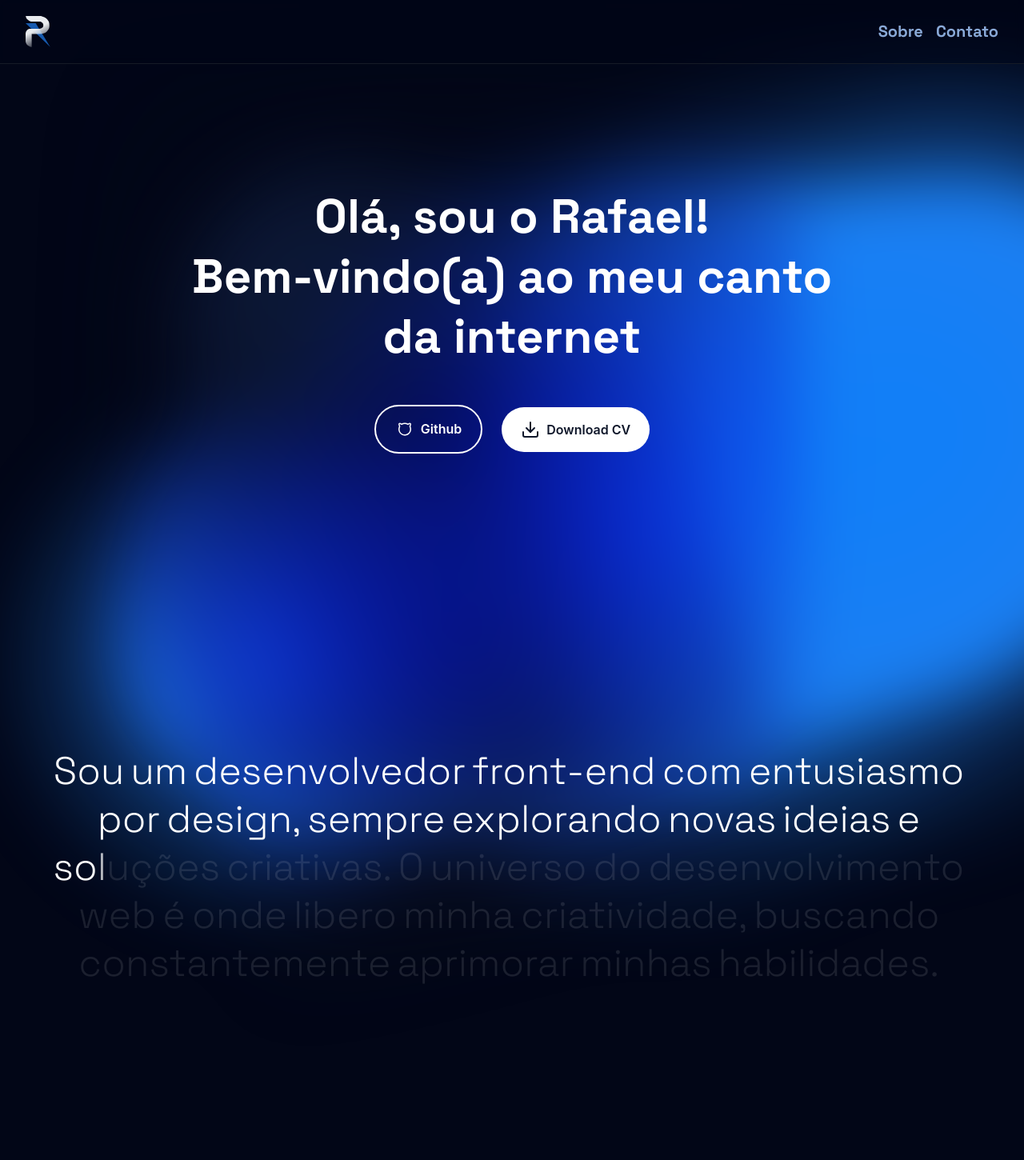
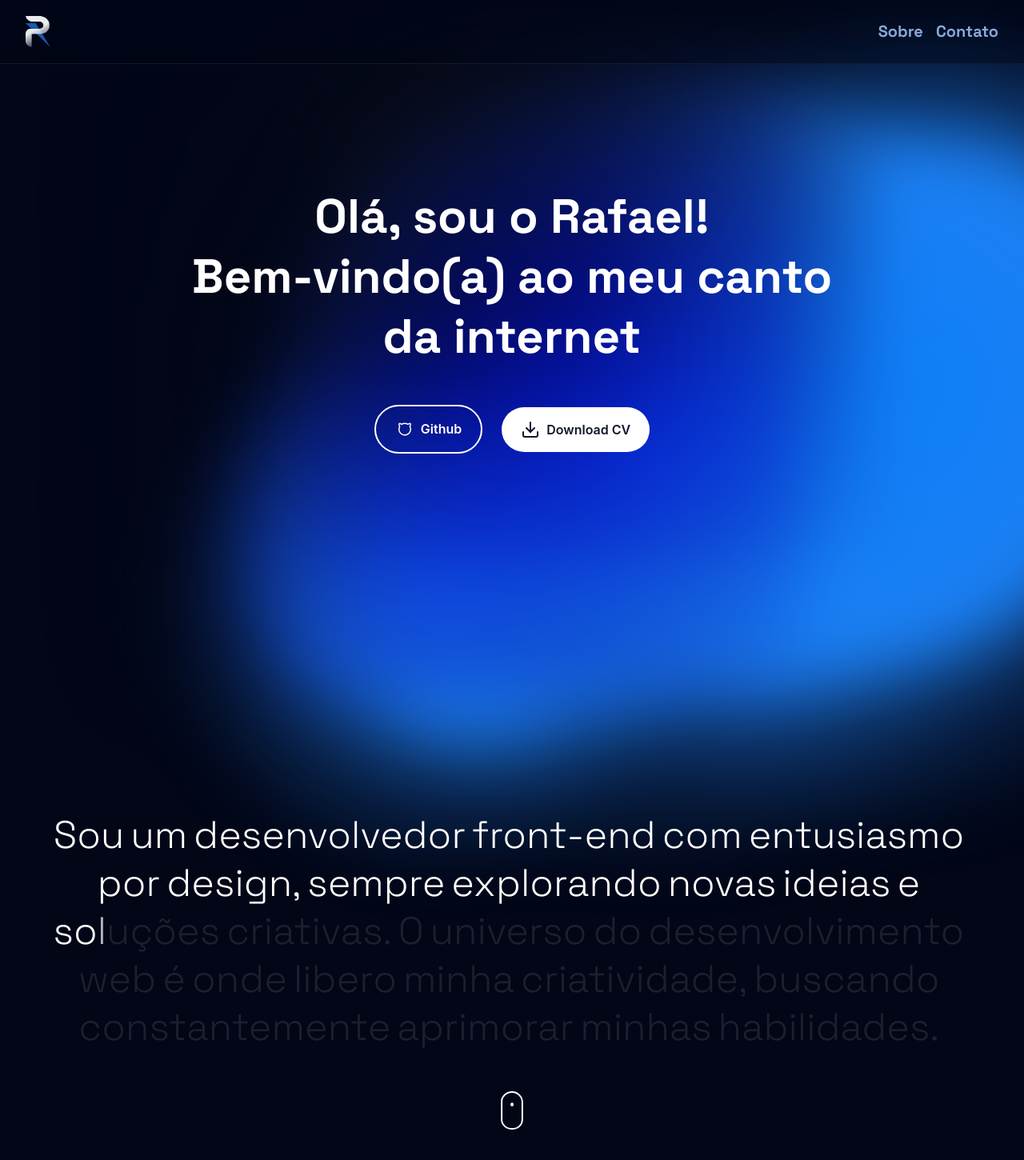
Before and after one commit to rafaa-freitas/portfolio, a React (Vite) app: page / in a window 1280 px wide. Shown: the top 1450 px of the page at 80% size. Built offline with nearby package versions, Linux system fonts and the light colour scheme.

Commit message:
feat: Adding mouse animation to paragraph reveal

```diff
--- a/src/components/Paragraph/ParagraphReveal.module.css
+++ b/src/components/Paragraph/ParagraphReveal.module.css
@@ -1,5 +1,5 @@
 .paragraph {
-  @apply text-5xl text-white flex flex-wrap justify-center font-secondary font-light sticky top-[450px];
+  @apply text-5xl text-white flex flex-wrap justify-center font-secondary font-light;
 
   .word {
     @apply mr-2 mt-3;
--- a/src/components/Paragraph/ParagraphReveal.tsx
+++ b/src/components/Paragraph/ParagraphReveal.tsx
@@ -1,19 +1,17 @@
-import { useRef } from 'react';
 import styles from './ParagraphReveal.module.css';
 import Word from './Word/Word';
-import { MotionValue } from 'framer-motion';
-
+import { motion, MotionValue } from 'framer-motion';
 interface ParagraphRevealProps {
   value: string;
   progress: MotionValue<number>;
 }
 
 function ParagraphReveal({ value, progress }: ParagraphRevealProps) {
-  const element = useRef(null);
   const words = value.split(' ');
 
   return (
-    <p className={styles.paragraph} ref={element}>
+    <div className="flex flex-col gap-14 py-20 sticky top-[300px]">
+      <p className={styles.paragraph}>
         {words.map((word, i) => {
           const start = i / words.length;
           const end = (i + 1) / words.length;
@@ -25,6 +23,40 @@ function ParagraphReveal({ value, progress }: ParagraphRevealProps) {
           );
         })}
       </p>
+
+      <motion.svg
+        width="48"
+        height="48"
+        viewBox="0 0 291 506"
+        fill="none"
+        xmlns="http://www.w3.org/2000/svg"
+      >
+        <path
+          d="M10 377V128C10 77.002 64.502 9.99936 147 10C229.498 10.0006 281 88.502 281 128V377C281 438 227.5 496 147 496C66.5 496 10 438 10 377Z"
+          stroke="white"
+          strokeWidth="20"
+        />
+        <motion.rect
+          x="125"
+          y="-50"
+          width="42"
+          height="50"
+          rx="21"
+          fill="#FFF"
+          animate={{
+            y: [200, 200, 150, 350, 320, 350, 350],
+
+            opacity: [0, 1, 1, 1, 1, 1, 0], // Descendo e dando bounce
+          }}
+          transition={{
+            duration: 3, // Duração do ciclo
+            repeat: Infinity,
+
+            ease: 'easeInOut',
+          }}
+        />
+      </motion.svg>
+    </div>
   );
 }
 
--- a/src/index.css
+++ b/src/index.css
@@ -9,7 +9,6 @@
   --color3: 31, 127, 240;
   --color4: 31, 127, 240;
   --color5: 10, 16, 31;
-  --color-interactive: 31, 127, 240;
   --circle-size: 700px;
   /* --circle-size: 1400px; */
   --blending: hard-light;
--- a/src/pages/Hero.module.css
+++ b/src/pages/Hero.module.css
@@ -31,7 +31,7 @@
     width: calc(var(--circle-size) * 1.25);
     height: calc(var(--circle-size) * 1.25);
 
-    top: 200px;
+    top: 0px;
     left: 10%;
 
     /* top: calc(50% - var(--circle-size) / 2);
@@ -57,7 +57,7 @@
     width: calc(var(--circle-size));
     height: calc(var(--circle-size));
 
-    top: 100px;
+    top: 0px;
     left: 20%;
     /* top: calc(50% - var(--circle-size) / 2);
     left: calc(50% - var(--circle-size) / 2); */
@@ -82,7 +82,7 @@
     width: calc(var(--circle-size) * 2);
     height: calc(var(--circle-size) * 1.5);
 
-    top: 250px;
+    top: 0px;
     left: 30%;
 
     transform-origin: calc(50% + 200px);
@@ -105,7 +105,7 @@
     width: calc(var(--circle-size) * 1.25);
     height: calc(var(--circle-size) * 1.25);
 
-    top: 200px;
+    top: 0px;
     left: 60%;
 
     transform-origin: calc(50% - 200px);
@@ -128,7 +128,7 @@
     width: calc(var(--circle-size) * 1);
     height: calc(var(--circle-size) * 1);
 
-    top: 150px;
+    top: 0px;
     left: 30%;
 
     transform-origin: calc(50% - 100px) calc(50% + 150px);
@@ -151,7 +151,7 @@
     width: calc(var(--circle-size) * 2);
     height: calc(var(--circle-size) * 1.5);
 
-    top: 250px;
+    top: 50px;
     left: 10%;
 
     transform-origin: calc(50% + 200px);
@@ -174,7 +174,7 @@
     width: calc(var(--circle-size) * 1);
     height: calc(var(--circle-size) * 1);
 
-    top: 600px;
+    top: 400px;
     left: 15%;
 
     transform-origin: calc(50% - 200px);
@@ -184,26 +184,7 @@
   }
 }
 
-.interactive {
-  position: absolute;
-  background: radial-gradient(
-      circle at center,
-      rgba(var(--color-interactive), 0.8) 0,
-      rgba(var(--color-interactive), 0) 50%
-    )
-    no-repeat;
-
-  mix-blend-mode: var(--blending);
-
-  width: 100%;
-  height: 100%;
-  top: -50%;
-  left: -50%;
-
-  opacity: 0.7;
-}
-
-@keyframes moveInCircle {
+/* @keyframes moveInCircle {
   0% {
     transform: rotate(0deg);
   }
@@ -213,9 +194,9 @@
   100% {
     transform: rotate(360deg);
   }
-}
+} */
 
-@keyframes moveVertical {
+/* @keyframes moveVertical {
   0% {
     transform: translateY(-35vh);
   }
@@ -225,10 +206,9 @@
   100% {
     transform: translateY(-35vh);
   }
-}
+} */
 
-@keyframes moveHorizontal {
-  /* Trocar translateY por % por % */
+/* @keyframes moveHorizontal {
   0% {
     transform: translateX(-50%) translateY(-30vh);
   }
@@ -241,7 +221,6 @@
 }
 
 @keyframes moveNegativeHorizontal {
-  /* Trocar translateY por % por % */
   0% {
     transform: translateX(70%) translateY(-30vh);
   }
@@ -251,4 +230,4 @@
   100% {
     transform: translateX(70%) translateY(-30vh);
   }
-}
+} */
--- a/src/pages/Hero.tsx
+++ b/src/pages/Hero.tsx
@@ -1,81 +1,11 @@
 /// <reference types="vite-plugin-svgr/client" />
-import { useEffect, useRef } from 'react';
-import styles from './Hero.module.css';
 import Button from '../components/Button/Button';
 import { Download } from 'lucide-react';
 import GithubIcon from '../assets/github.svg?react';
 
 function Hero() {
-  const curX = useRef(0);
-  const curY = useRef(0);
-  const tgX = useRef(0);
-  const tgY = useRef(0);
-
-  function handleMouseMove(event: MouseEvent) {
-    tgX.current = event.clientX;
-    tgY.current = event.clientY;
-  }
-
-  useEffect(() => {
-    const interBubble = document.querySelector<HTMLDivElement>(
-      `.${styles.interactive}`,
-    );
-    let animationFrameId: number;
-
-    function move() {
-      curX.current += (tgX.current - curX.current) / 20;
-      curY.current += (tgY.current - curY.current) / 20;
-
-      if (interBubble) {
-        interBubble.style.transform = `translate(${Math.round(
-          curX.current,
-        )}px, ${Math.round(curY.current)}px)`;
-      }
-
-      animationFrameId = requestAnimationFrame(move);
-    }
-
-    window.addEventListener('mousemove', handleMouseMove);
-    move(); // Inicia o loop de animação
-
-    return () => {
-      window.removeEventListener('mousemove', handleMouseMove);
-      cancelAnimationFrame(animationFrameId); // Cancela o loop de animação
-    };
-  }, []);
-
   return (
     <section className="section-layout flex flex-col justify-center items-center h-screen gap-12">
-      {/* <div className={styles['gradient-bg'] + ' z-0'}>
-        <svg xmlns="http://www.w3.org/2000/svg">
-          <defs>
-            <filter id="goo">
-              <feGaussianBlur
-                in="SourceGraphic"
-                stdDeviation="10"
-                result="blur"
-              />
-              <feColorMatrix
-                in="blur"
-                mode="matrix"
-                values="1 0 0 0 0  0 1 0 0 0  0 0 1 0 0  0 0 0 18 -8"
-                result="goo"
-              />
-              <feBlend in="SourceGraphic" in2="goo" />
-            </filter>
-          </defs>
-        </svg>
-
-        <div className={styles['gradients-container']}>
-          <div className={styles.g1}></div>
-          <div className={styles.g2}></div>
-          <div className={styles.g3}></div>
-          <div className={styles.g4}></div>
-          <div className={styles.g5}></div>
-          <div className={styles.interactive}></div>
-        </div>
-      </div> */}
-
       <div className="text-white z-10 relative text-6xl font-extrabold max-w-[840px] text-center">
         <p className="leading-tight">Olá, sou o Rafael!</p>
         <p className="leading-tight">Bem-vindo(a) ao meu canto da internet</p>
--- a/tailwind.config.js
+++ b/tailwind.config.js
@@ -21,6 +21,7 @@ export default {
         'black-normal': '#020617',
         'black-light': '#151B26',
         'black-text': '#0F172A',
+        customCyan: 'rgba(0, 255, 255, 0.8)',
       },
     },
   },
```
Also changed, not shown: src/assets/mouse.svg (added). Lines whose indentation alone changed are shown as unchanged.
